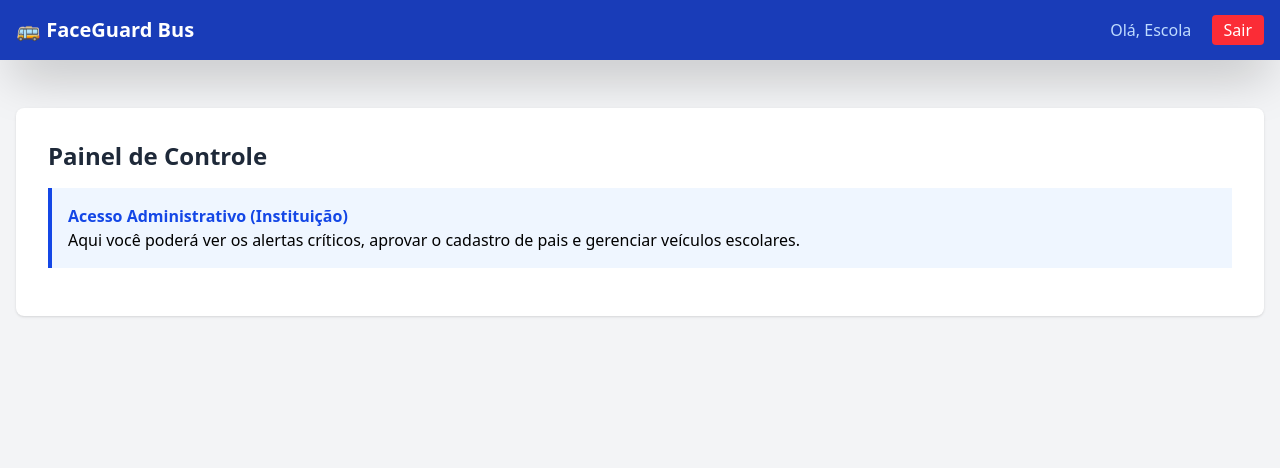
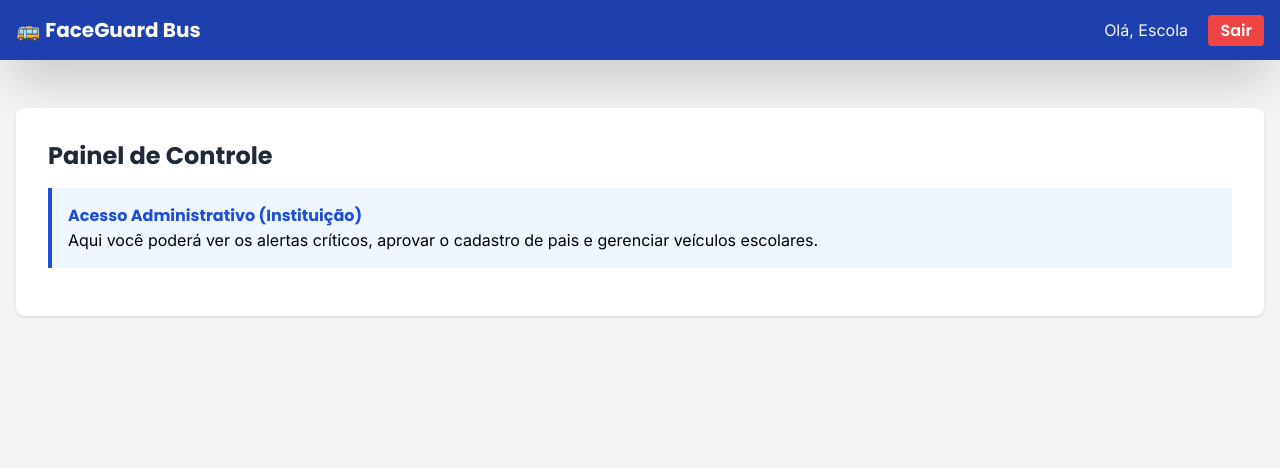
Before and after one commit to MatheusSousa28/face-guard-bus, a Django app: page /home/ in a window 1280 px wide. Shown: the top 468 px of the page. Run offline with Django 5.2, Linux system fonts and the light colour scheme; a user stored in the database is signed in; data that the repository does not hold is empty; some libraries are stand-ins or nearby versions.

Commit message:
style: adiciona fontes personalizadas aos textos

```diff
--- a/templates/base.html
+++ b/templates/base.html
@@ -4,17 +4,35 @@
     <meta charset="UTF-8">
     <meta name="viewport" content="width=device-width, initial-scale=1.0">
     <title>FaceGuard Bus</title>
-    <script src="https://cdn.jsdelivr.net/npm/@tailwindcss/browser@4"></script>
+
+    <link rel="preconnect" href="https://fonts.googleapis.com">
+    <link rel="preconnect" href="https://fonts.gstatic.com" crossorigin>
+    <link href="https://fonts.googleapis.com/css2?family=Inter:wght@400;500;600;700&family=Poppins:wght@400;500;600;700&display=swap" rel="stylesheet">
+
+    <script src="https://cdn.tailwindcss.com"></script>
+
+    <script>
+        tailwind.config = {
+            theme: {
+                extend: {
+                    fontFamily: {
+                        sans: ['Inter', 'sans-serif'],
+                        display: ['Poppins', 'sans-serif'],
+                    }
+                }
+            }
+        }
+    </script>
 </head>
-<body class="bg-gray-100 min-h-screen font-sans flex flex-col">
+<body class="font-sans bg-gray-100 min-h-screen font-sans flex flex-col">
 
     <nav class="bg-blue-800 p-4 shadow-2xl">
         <div class="container mx-auto flex justify-between items-center text-white">
-            <h1 class="text-xl font-bold">🚌 FaceGuard Bus</h1>
+            <h1 class="font-display text-xl font-bold">🚌 FaceGuard Bus</h1>
             <div class="space-x-4">
                 {% if user.is_authenticated %}
-                    <span class="text-blue-200">Olá, {{ user.first_name }}</span>
-                    <a href="/login" class="bg-red-500 hover:bg-red-600 px-3 py-1 rounded">Sair</a>
+                    <span class="text-gray-100">Olá, {{ user.first_name }}</span>
+                    <a href="/login" class="bg-red-500 hover:bg-red-600 px-3 py-1 rounded font-display font-semibold">Sair</a>
                 {% endif %}
             </div>
         </div>
--- a/usuarios/templates/usuarios/home.html
+++ b/usuarios/templates/usuarios/home.html
@@ -1,22 +1,22 @@
 {% extends 'base.html' %} {% block content %}
     <div class="bg-white p-8 rounded-lg shadow">
 
-        <h2 class="text-2xl font-bold text-gray-800 mb-4">Painel de Controle</h2>
+        <h2 class="font-display text-2xl font-bold text-gray-800 mb-4">Painel de Controle</h2>
 
         {% if is_instituicao %}
             <div class="bg-blue-50 border-l-4 border-blue-700 p-4 mb-4">
-                <h3 class="font-bold text-blue-700">Acesso Administrativo (Instituição)</h3>
+                <h3 class="font-display font-bold text-blue-700">Acesso Administrativo (Instituição)</h3>
                 <p>Aqui você poderá ver os alertas críticos, aprovar o cadastro de pais e gerenciar veículos escolares.</p>
             </div>
 
         {% elif is_responsavel %}
-            <div class="bg-blue-50 border-l-4 border-blue-700 p-4 mb-4">
+            <div class="font-display bg-blue-50 border-l-4 border-blue-700 p-4 mb-4">
                 <h3 class="font-bold text-blue-700">Acesso do Responsável</h3>
                 <p>Aqui você verá o status de embarque e desembarque dos seus filhos.</p>
             </div>
 
         {% elif is_motorista %}
-            <div class="bg-blue-50 border-l-4 border-blue-700 p-4 mb-4">
+            <div class="font-display bg-blue-50 border-l-4 border-blue-700 p-4 mb-4">
                 <h3 class="font-bold text-blue-700">Acesso do Motorista</h3>
                 <p>Aqui você iniciará e finalizará as suas rotas do dia.</p>
             </div>
--- a/usuarios/views.py
+++ b/usuarios/views.py
@@ -15,7 +15,7 @@ def login_view(request):
         if usuario is not None:
             if usuario.is_aprovado or usuario.is_superuser:
                 auth_login(request, usuario) #inicia a sessão e cria o cookie de login
-                return redirect('painel_home')
+                return redirect('home')
             else:
                 #senha certa mas a instituição ainda não aprovou
                 messages.warning(request, 'Sua conta ainda aguarda aprovação da instituição.')
```
Also changed, not shown: usuarios/templates/usuarios/login.html (+26 -5 lines), db.sqlite3.
